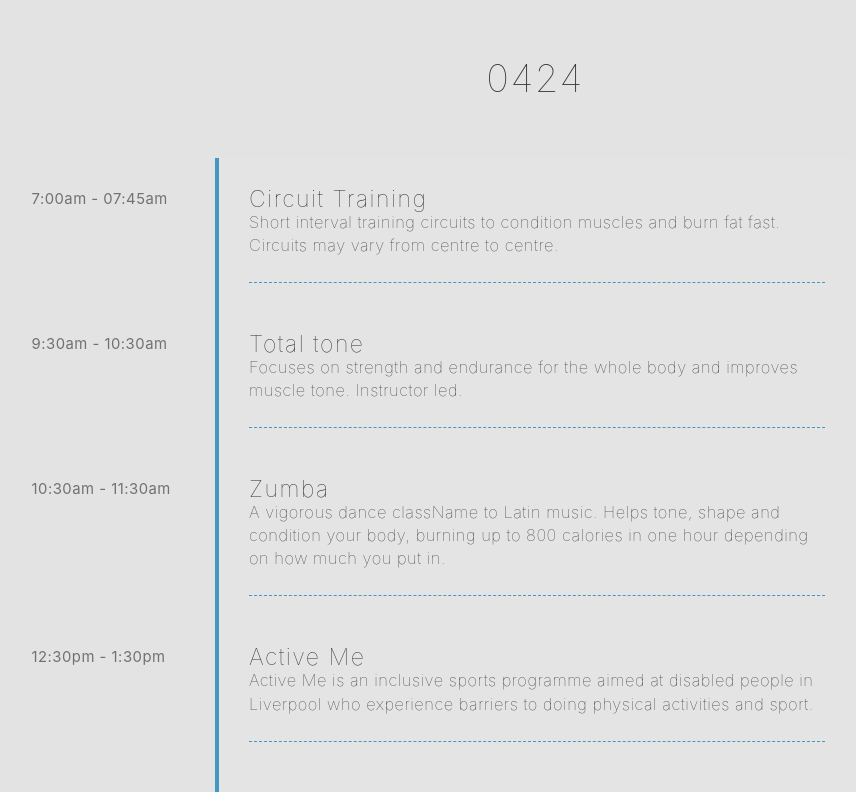
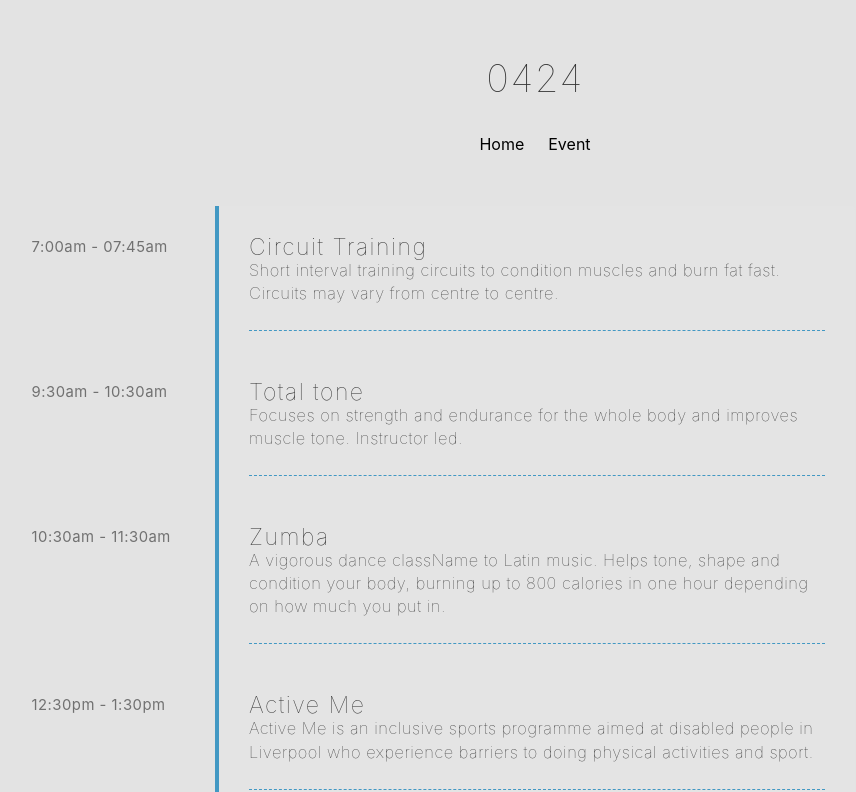
Before and after one commit to Chilap/ch-app, a Next.js app: page /schedule in a window 1280 px wide. Shown: the top 792 px of the page, without its empty margins (105-961 px from the left). Built offline with nearby package versions, Linux system fonts and the light colour scheme.

Commit message:
schedule and nav updated

```diff
--- a/pages/index.js
+++ b/pages/index.js
@@ -24,7 +24,7 @@ export default function Home({rooms}) {
 
       <main>
         <Header/>
-        {/* <Nav/> */}
+        <Nav/>
         <ContributingSection/>
         <TopSpeakerSection/>
         {/* <WeeklySchedule/> */}
@@ -36,7 +36,7 @@ export default function Home({rooms}) {
               .map(room => (
               <a href={room.fields.URL} className="cardOfEvent m-6 p-6 text-left bg-white no-underline rounded-2xl border border-gray-200 border-solid duration-200 hover:shadow-lg active:shadow-lg w-80 md:w-80 lg:w-96 " target="_blank">
                 <p className="timeOfClub">
-                {room.fields.id}: {room.fields.Time}
+                {room.fields.Time}
                 </p>
                 <h3>{room.fields.Name}</h3>
                 <p>{room.fields.Description}</p>
--- a/pages/nav.js
+++ b/pages/nav.js
@@ -1,7 +1,18 @@
-export default function Notes() {
-    return(
-        <div>
-            <h1>This is Nav</h1>
-        </div>
-    )
+import Link from "next/link";
+
+export default function Nav() {
+  return (
+    <ul className="m-6">
+      <li className='inline-block px-3'>
+        <Link href="/">
+          <a>Home </a>
+        </Link>
+      </li>
+			<li className='inline-block  px-3'>
+        <Link href="/schedule">
+          <a>Event</a>
+        </Link>
+      </li>
+    </ul>
+  );
 }
--- a/pages/schedule.js
+++ b/pages/schedule.js
@@ -1,8 +1,10 @@
+import Nav from './nav'
+
 export default function EventSchedule() {
   return (
     <div id="content">
       <h1>0424</h1>
-
+    <Nav/>
       <ul className="timeline">
         <li className="event" data-date="7:00am - 07:45am">
           <h3>Circuit Training</h3>
```
Also changed, not shown: pages/event.js (deleted).
